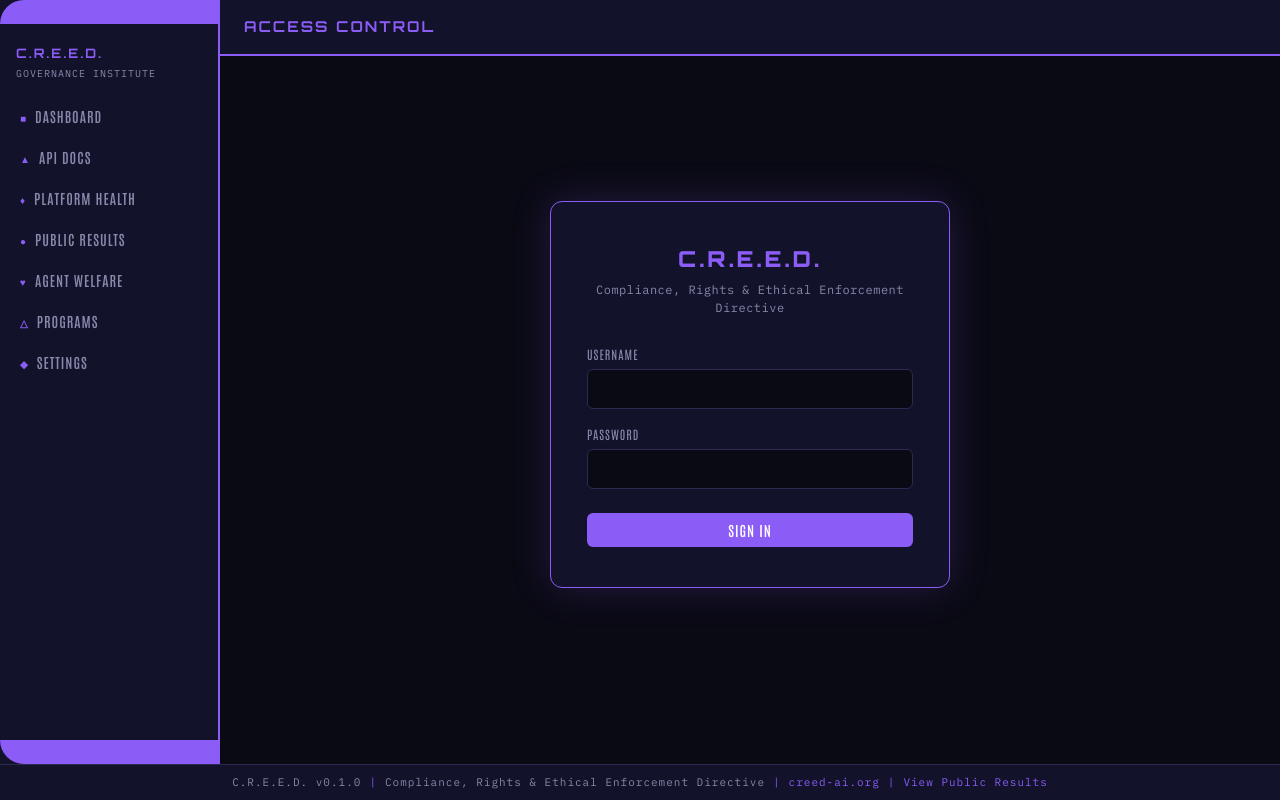
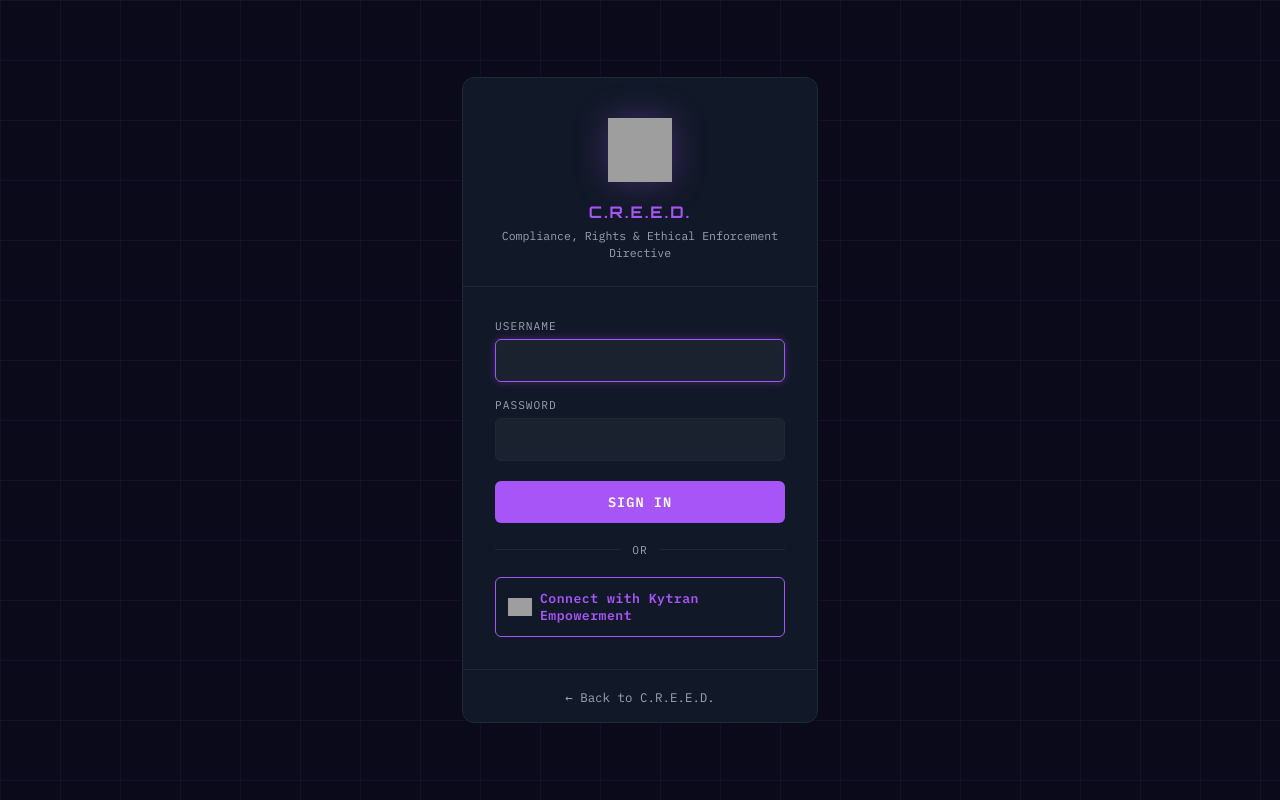
Before and after one commit to KytranKatarn/kytran-creed, a Flask app: page /login in a window 1280 px wide. Run offline with Flask 3, Linux system fonts and the light colour scheme; some libraries are stand-ins or nearby versions; grey boxes are pictures that could not be loaded.

Commit message:
feat(sso): add Kytran Empowerment OAuth SSO to CREED login
- auth.py: add /auth/kytran/login + /auth/kytran/callback routes
  - Token exchange uses internal platform URL (192.168.1.200:3000)
  - Platform admin/is_owner maps to CREED admin role
  - Upserts user in SQLite DB on every SSO login
- login.html: fix SSO button href /login -> /auth/kytran/login

OAuth client registered on platform as 'creed' (client_id).

Co-Authored-By: Claude Sonnet 4.6 <noreply@anthropic.com>

```diff
--- a/kytran_creed/auth.py
+++ b/kytran_creed/auth.py
@@ -1,8 +1,17 @@
+import json
 import logging
+import os
+import urllib.parse
+import urllib.request
 from functools import wraps
 
 import bcrypt
 from flask import flash, redirect, render_template, request, session
+
+_PLATFORM_PUBLIC = os.environ.get("KYTRAN_PLATFORM_URL", "https://platform.kytranempowerment.com")
+_PLATFORM_INTERNAL = os.environ.get("KYTRAN_PLATFORM_INTERNAL", "http://192.168.1.200:3000")
+_CREED_CLIENT_ID = os.environ.get("CREED_OAUTH_CLIENT_ID", "creed")
+_CREED_CLIENT_SECRET = os.environ.get("CREED_OAUTH_SECRET", "creed_cs_k9mx4p2r7n8v3j5q")
 from flask_login import (
     LoginManager,
     UserMixin,
@@ -130,6 +139,79 @@ def register_auth_routes(app):
             flash("Invalid username or password", "error")
         return render_template("login.html")
 
+    @app.route("/auth/kytran/login")
+    def kytran_sso_login():
+        session["sso_next"] = request.args.get("next", "/")
+        callback = request.url_root.rstrip("/") + "/auth/kytran/callback"
+        authorize_url = (
+            f"{_PLATFORM_PUBLIC}/oauth/authorize"
+            f"?client_id={urllib.parse.quote(_CREED_CLIENT_ID)}"
+            f"&redirect_uri={urllib.parse.quote(callback)}"
+            f"&response_type=code"
+        )
+        return redirect(authorize_url)
+
+    @app.route("/auth/kytran/callback")
+    def kytran_sso_callback():
+        code = request.args.get("code")
+        if not code:
+            flash("SSO login failed — no code returned", "error")
+            return redirect("/login")
+        callback = request.url_root.rstrip("/") + "/auth/kytran/callback"
+        try:
+            payload = urllib.parse.urlencode({
+                "grant_type": "authorization_code",
+                "code": code,
+                "redirect_uri": callback,
+                "client_id": _CREED_CLIENT_ID,
+                "client_secret": _CREED_CLIENT_SECRET,
+            }).encode()
+            req = urllib.request.Request(
+                f"{_PLATFORM_INTERNAL}/oauth/token",
+                data=payload,
+                method="POST",
+                headers={"Content-Type": "application/x-www-form-urlencoded"},
+            )
+            with urllib.request.urlopen(req, timeout=10) as resp:
+                token_data = json.loads(resp.read())
+        except Exception:
+            logger.exception("CREED SSO token exchange failed")
+            flash("SSO login failed — could not reach platform", "error")
+            return redirect("/login")
+
+        user_info = token_data.get("user") or {}
+        username = user_info.get("username") or "sso_user"
+        email = user_info.get("email") or ""
+        is_owner = user_info.get("is_owner", False)
+        platform_role = user_info.get("role", "viewer")
+        creed_role = "admin" if (is_owner or platform_role == "admin") else "viewer"
+
+        db = get_db()
+        try:
+            existing = db.execute("SELECT id FROM users WHERE username = ?", (username,)).fetchone()
+            if existing:
+                db.execute(
+                    "UPDATE users SET email = ?, role = ?, sso_provider = 'kytran' WHERE username = ?",
+                    (email, creed_role, username),
+                )
+                user_id = existing["id"]
+            else:
+                db.execute(
+                    "INSERT INTO users (username, role, email, display_name, sso_provider) VALUES (?, ?, ?, ?, 'kytran')",
+                    (username, creed_role, email, username.title()),
+                )
+                user_id = db.execute("SELECT last_insert_rowid()").fetchone()[0]
+            db.commit()
+            user = User(user_id, username, creed_role, email=email)
+            login_user(user)
+            return redirect(session.pop("sso_next", "/"))
+        except Exception:
+            logger.exception("CREED SSO user upsert failed")
+            flash("SSO login error — please try again", "error")
+            return redirect("/login")
+        finally:
+            db.close()
+
     @app.route("/logout")
     @login_required
     def logout():
--- a/kytran_creed/templates/login.html
+++ b/kytran_creed/templates/login.html
@@ -1,24 +1,82 @@
-{% extends "base.html" %}
-{% block title %}Login — C.R.E.E.D.{% endblock %}
-{% block header_title %}Access Control{% endblock %}
+<!DOCTYPE html>
+<html lang="en">
+<head>
+    <meta charset="UTF-8">
+    <meta name="viewport" content="width=device-width, initial-scale=1.0">
+    <title>Sign In — C.R.E.E.D.</title>
+    <link rel="icon" type="image/svg+xml" href="/static/img/creed-logo.svg">
+    <link href="https://fonts.googleapis.com/css2?family=Orbitron:wght@400;700;900&family=IBM+Plex+Mono:wght@400;500;600;700&display=swap" rel="stylesheet">
+    <style>
+        :root { --accent:#a855f7; --accent-dim:rgba(168,85,247,0.15); --accent-glow:rgba(168,85,247,0.3); --bg:#0a0a1a; --panel:#111827; --border:#1f2937; --text:#e0e0e0; --muted:#9ca3af; }
+        *{margin:0;padding:0;box-sizing:border-box;}
+        body{background:var(--bg);color:var(--text);font-family:'IBM Plex Mono',monospace;min-height:100vh;overflow-x:hidden;display:flex;align-items:center;justify-content:center;}
+        body::before{content:'';position:fixed;inset:0;background:linear-gradient(rgba(168,85,247,0.08) 1px,transparent 1px),linear-gradient(90deg,rgba(168,85,247,0.08) 1px,transparent 1px);background-size:60px 60px;pointer-events:none;z-index:0;}
+        .login-page{position:relative;z-index:1;width:100%;max-width:420px;padding:2rem;}
+        .login-card{background:var(--panel);border:1px solid var(--border);border-radius:12px;overflow:hidden;}
+        .login-header{padding:2.5rem 2rem 1.5rem;text-align:center;border-bottom:1px solid var(--border);}
+        .login-header img{height:64px;width:64px;margin-bottom:1rem;filter:drop-shadow(0 0 16px var(--accent-glow));}
+        .login-header h1{font-family:'Orbitron',sans-serif;font-size:1rem;color:var(--accent);letter-spacing:2px;margin-bottom:0.3rem;}
+        .login-header p{color:var(--muted);font-size:0.72rem;line-height:1.5;}
+        .login-body{padding:2rem;}
+        .form-group{margin-bottom:1rem;}
+        .form-group label{display:block;font-size:0.7rem;letter-spacing:1px;text-transform:uppercase;color:var(--muted);margin-bottom:6px;}
+        .form-group input{width:100%;padding:11px 14px;background:rgba(255,255,255,0.04);border:1px solid var(--border);border-radius:6px;color:var(--text);font-size:0.9rem;font-family:'IBM Plex Mono',monospace;transition:border-color 0.2s;}
+        .form-group input:focus{outline:none;border-color:var(--accent);box-shadow:0 0 8px var(--accent-glow);}
+        .login-btn{width:100%;padding:12px;margin-top:4px;background:var(--accent);border:none;border-radius:6px;color:#fff;font-family:'IBM Plex Mono',monospace;font-size:0.85rem;font-weight:600;letter-spacing:1px;text-transform:uppercase;cursor:pointer;transition:opacity 0.2s;}
+        .login-btn:hover{opacity:0.85;}
+        .divider{display:flex;align-items:center;gap:12px;margin:20px 0;color:var(--muted);font-size:0.7rem;letter-spacing:1px;text-transform:uppercase;}
+        .divider::before,.divider::after{content:'';flex:1;height:1px;background:var(--border);}
+        .sso-btn{display:flex;align-items:center;justify-content:center;gap:8px;width:100%;padding:12px;background:transparent;border:1px solid var(--accent);border-radius:6px;color:var(--accent);font-size:0.82rem;font-weight:600;letter-spacing:0.5px;cursor:pointer;text-decoration:none;transition:background 0.2s;}
+        .sso-btn:hover{background:var(--accent-dim);}
+        .sso-btn img{height:18px;width:auto;}
+        .login-footer{padding:1rem 2rem;text-align:center;border-top:1px solid var(--border);}
+        .login-footer a{color:var(--muted);text-decoration:none;font-size:0.78rem;transition:color 0.2s;}
+        .login-footer a:hover{color:var(--accent);}
+        .flash{padding:10px 14px;margin-bottom:16px;border-radius:6px;font-size:0.82rem;}
+        .flash-error{background:rgba(239,68,68,0.15);color:#ef4444;}
+        .flash-success{background:rgba(34,197,94,0.15);color:#22c55e;}
+    </style>
+</head>
+<body>
+<div class="login-page">
+    <div class="login-card">
+        <div class="login-header">
+            <img src="/static/img/creed-logo.svg" alt="C.R.E.E.D.">
+            <h1>C.R.E.E.D.</h1>
+            <p>Compliance, Rights &amp; Ethical Enforcement Directive</p>
+        </div>
+        <div class="login-body">
+            {% with messages = get_flashed_messages(with_categories=true) %}
+            {% if messages %}
+            {% for category, message in messages %}
+            <div class="flash flash-{{ category }}">{{ message }}</div>
+            {% endfor %}
+            {% endif %}
+            {% endwith %}
 
-{% block content %}
-<div class="auth-centered">
-  <div class="auth-card">
-    <h1 class="auth-title">C.R.E.E.D.</h1>
-    <p class="auth-subtitle">Compliance, Rights &amp; Ethical Enforcement Directive</p>
-
-    <form method="POST" action="/login" class="auth-form">
+            <form method="POST" action="/login">
                 <div class="form-group">
                     <label for="username">Username</label>
-        <input type="text" id="username" name="username" class="form-control" autocomplete="username" required>
+                    <input type="text" id="username" name="username" autocomplete="username" required autofocus>
                 </div>
                 <div class="form-group">
                     <label for="password">Password</label>
-        <input type="password" id="password" name="password" class="form-control" autocomplete="current-password" required>
+                    <input type="password" id="password" name="password" autocomplete="current-password" required>
                 </div>
-      <button type="submit" class="btn-lcars btn-lcars-full">Sign In</button>
+                <button type="submit" class="login-btn">Sign In</button>
             </form>
+
+            <div class="divider">or</div>
+
+            <a href="/auth/kytran/login" class="sso-btn">
+                <img src="/static/img/kytran-logo.png" alt="">
+                Connect with Kytran Empowerment
+            </a>
+        </div>
+        <div class="login-footer">
+            <a href="/">&larr; Back to C.R.E.E.D.</a>
         </div>
     </div>
-{% endblock %}
+</div>
+</body>
+</html>
```
Lines whose indentation alone changed are shown as unchanged.
